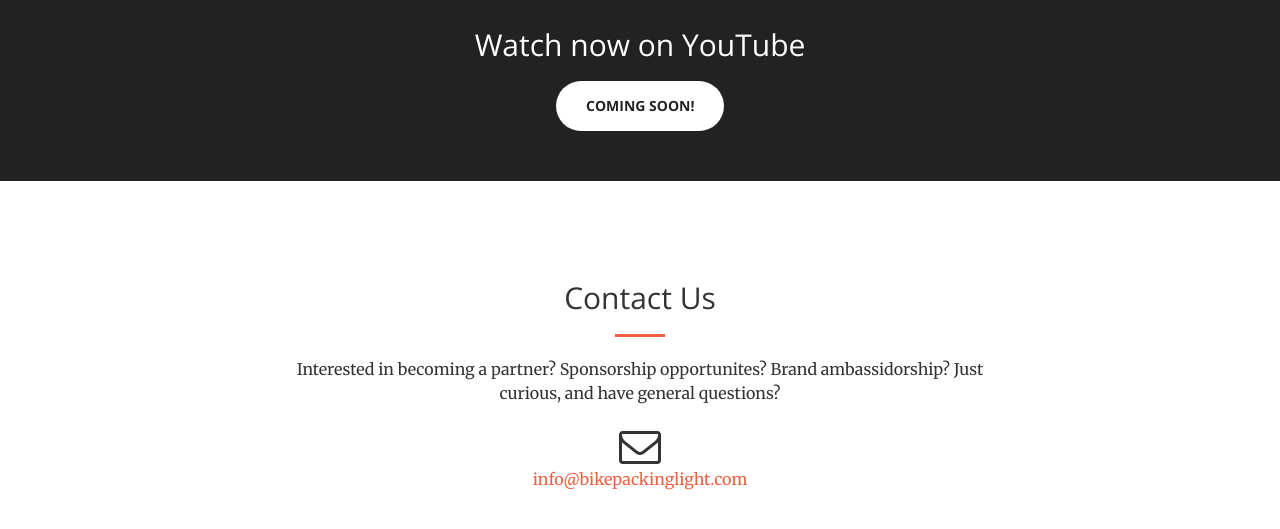
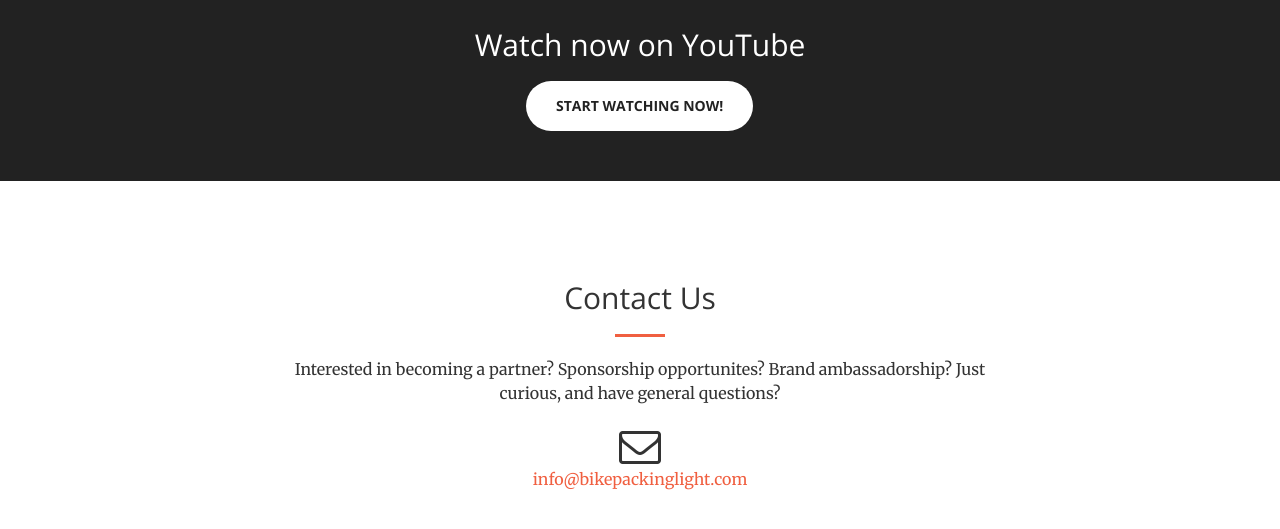
Before and after one commit to bikepacking-light/bikepacking-light, a website: page index.html in a window 1280 px wide. Shown: the part 2322-2851 px from the top of the page. Drawn offline with nearby package versions, Linux system fonts and the light colour scheme.

Commit message:
Adding YouTube link
Fixing a few typos and adding a YouTube link.

```diff
--- a/index.html
+++ b/index.html
@@ -245,7 +245,7 @@
         <div class="container text-center">
             <div class="call-to-action">
                 <h2>Watch now on YouTube</h2>
-                <a href="http://bikepackinglight.com" class="btn btn-default btn-xl sr-button">Coming Soon!</a>
+                <a href="https://www.youtube.com/channel/UCYZHfGw2cqmINxuVf9rTaWQ?view_as=subscriber" class="btn btn-default btn-xl sr-button">Start Watching Now!</a>
             </div>
         </div>
     </aside>
@@ -256,7 +256,7 @@
                 <div class="col-lg-8 col-lg-offset-2 text-center">
                     <h2 class="section-heading">Contact Us</h2>
                     <hr class="primary">
-                    <p>Interested in becoming a partner? Sponsorship opportunites? Brand ambassidorship? Just curious, and have general questions?</p>
+                    <p>Interested in becoming a partner? Sponsorship opportunites? Brand ambassadorship? Just curious, and have general questions?</p>
                     <i class="fa fa-envelope-o fa-3x sr-contact"></i>
                     <p><a href="mailto:info@bikepackinglight.com">info@bikepackinglight.com</a></p>
                 </div>
```
